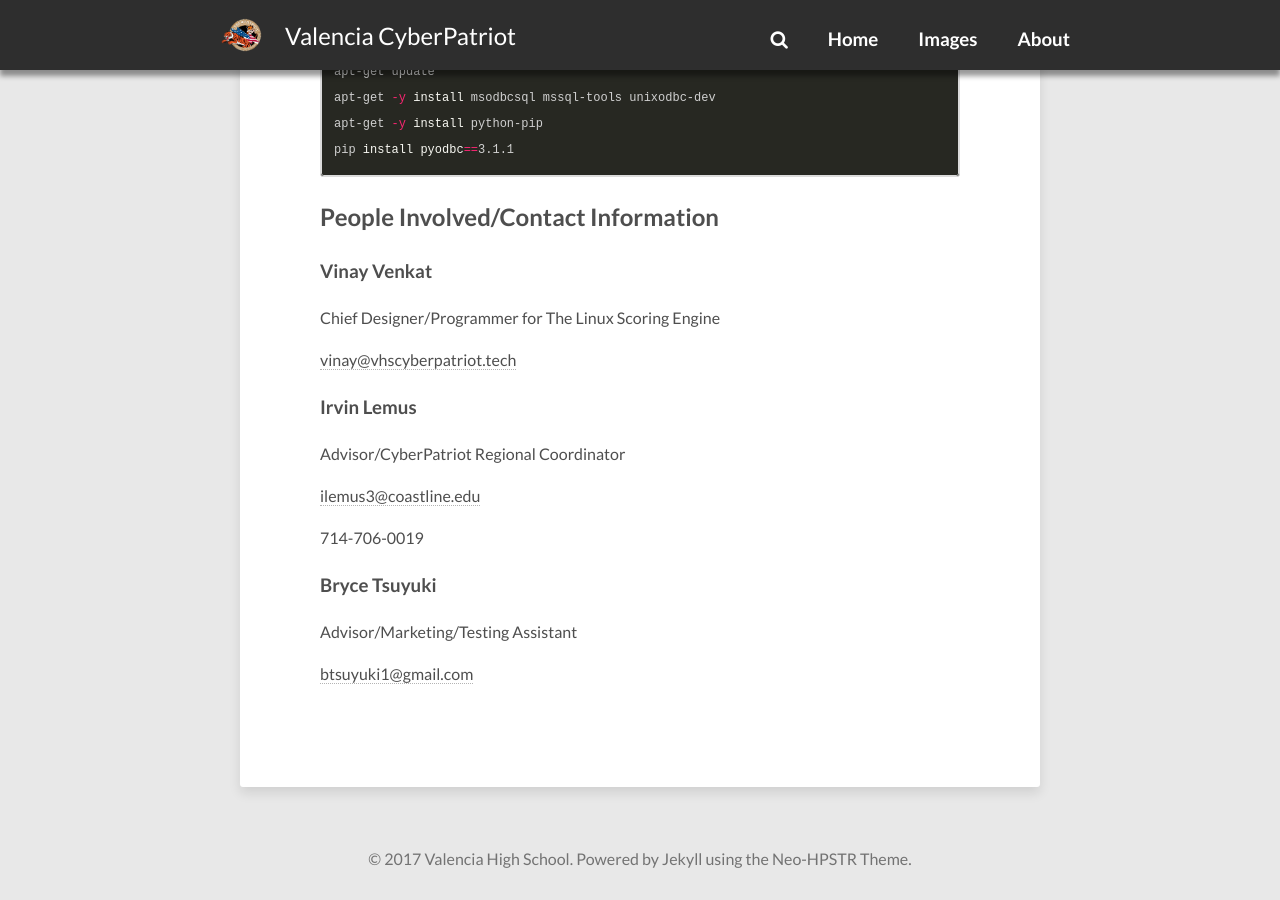
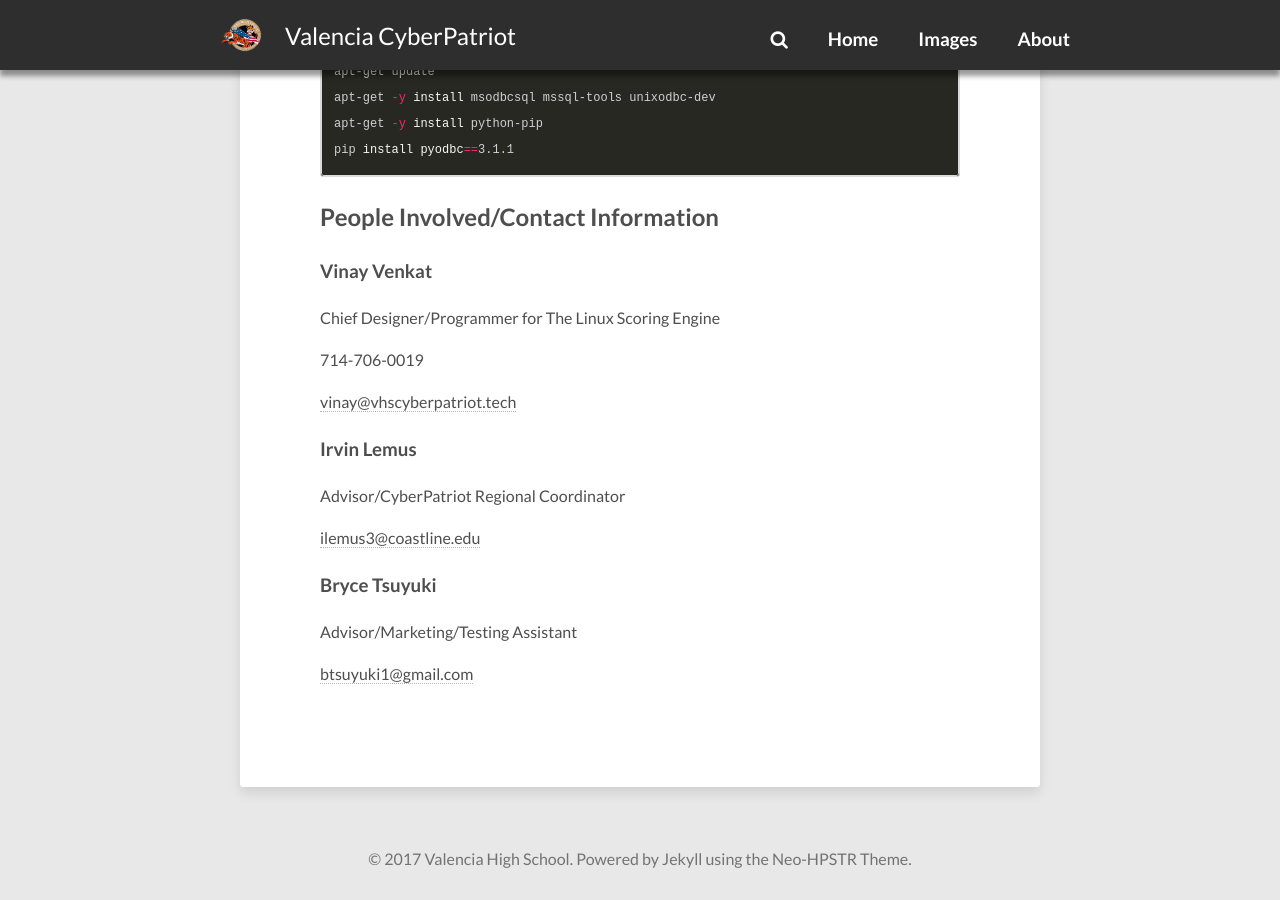
Before and after one commit to cool00geek/vhscyberpatriot, a Jekyll site: the page built from engineabout.md, in a window 1280 px wide and 900 px high, scrolled down 2187 px. Built offline with Jekyll 4.4.1, drawn with Linux system fonts in a browser that asks for light colours; nearby versions of some CDN libraries; our own code applies the rules of GitHub Pages for plain Markdown files; comment, search, counter and statistics services are not loaded; part of the change alters nothing that is shown.

```diff
--- a/engineabout.md
+++ b/engineabout.md
@@ -63,6 +63,8 @@ pip install pyodbc==3.1.1
 
 Chief Designer/Programmer for The Linux Scoring Engine
 
+714-706-0019
+
 <a href="mailto:vinay@vhscyberpatriot.tech?subject=Linux Scoring Engine&body=This email is regarding the Linux Scoring Engine, and I would like more information about it">vinay@vhscyberpatriot.tech</a>
 
 
@@ -72,8 +74,6 @@ Advisor/CyberPatriot Regional Coordinator
 
 <a href="mailto:ilemus3@coastline.edu?subject=Linux Scoring Engine&body=This email is regarding the Linux Scoring Engine, and I would like more information about it">ilemus3@coastline.edu</a>
 
-714-706-0019
-
 
 ### Bryce Tsuyuki
 
```
